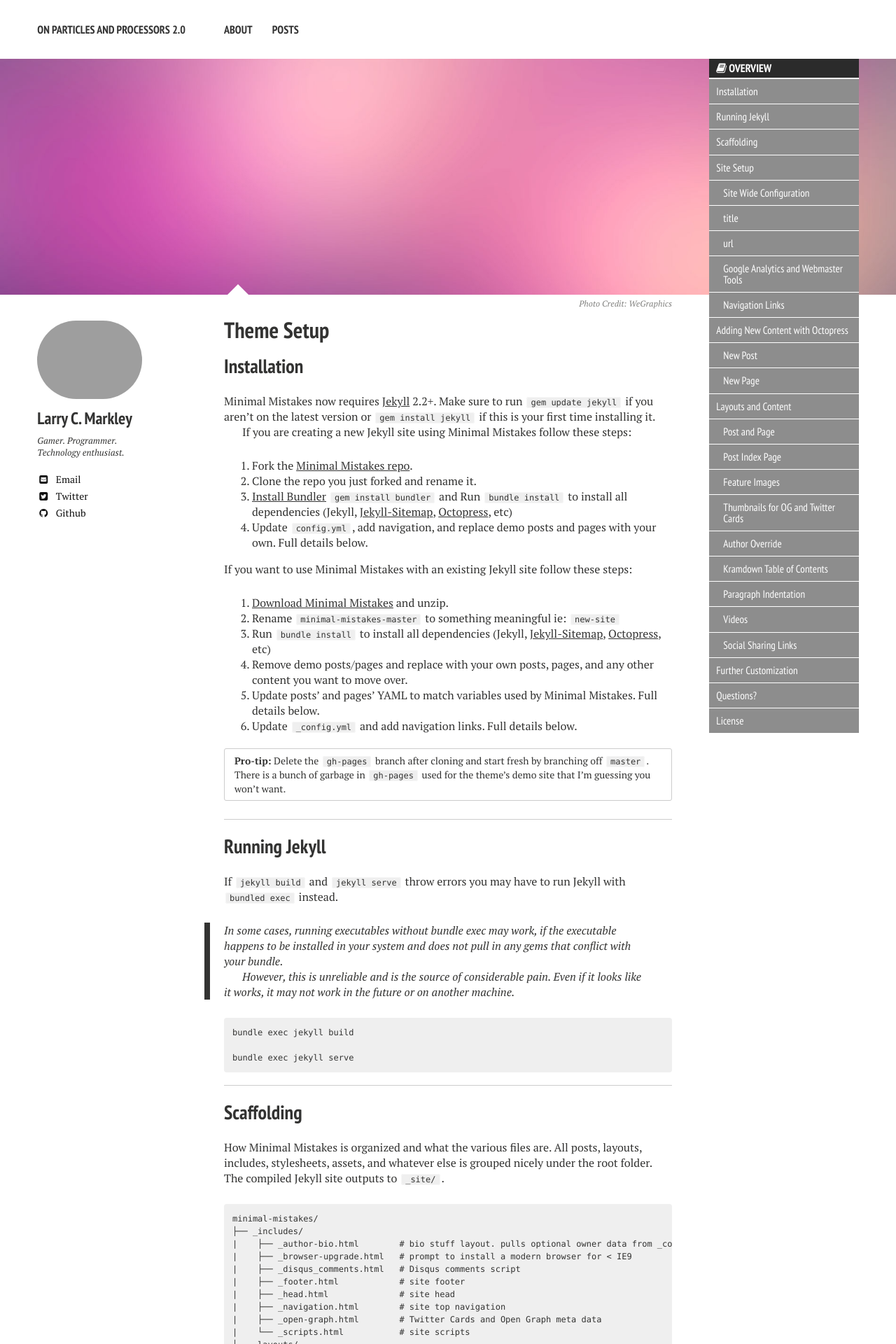
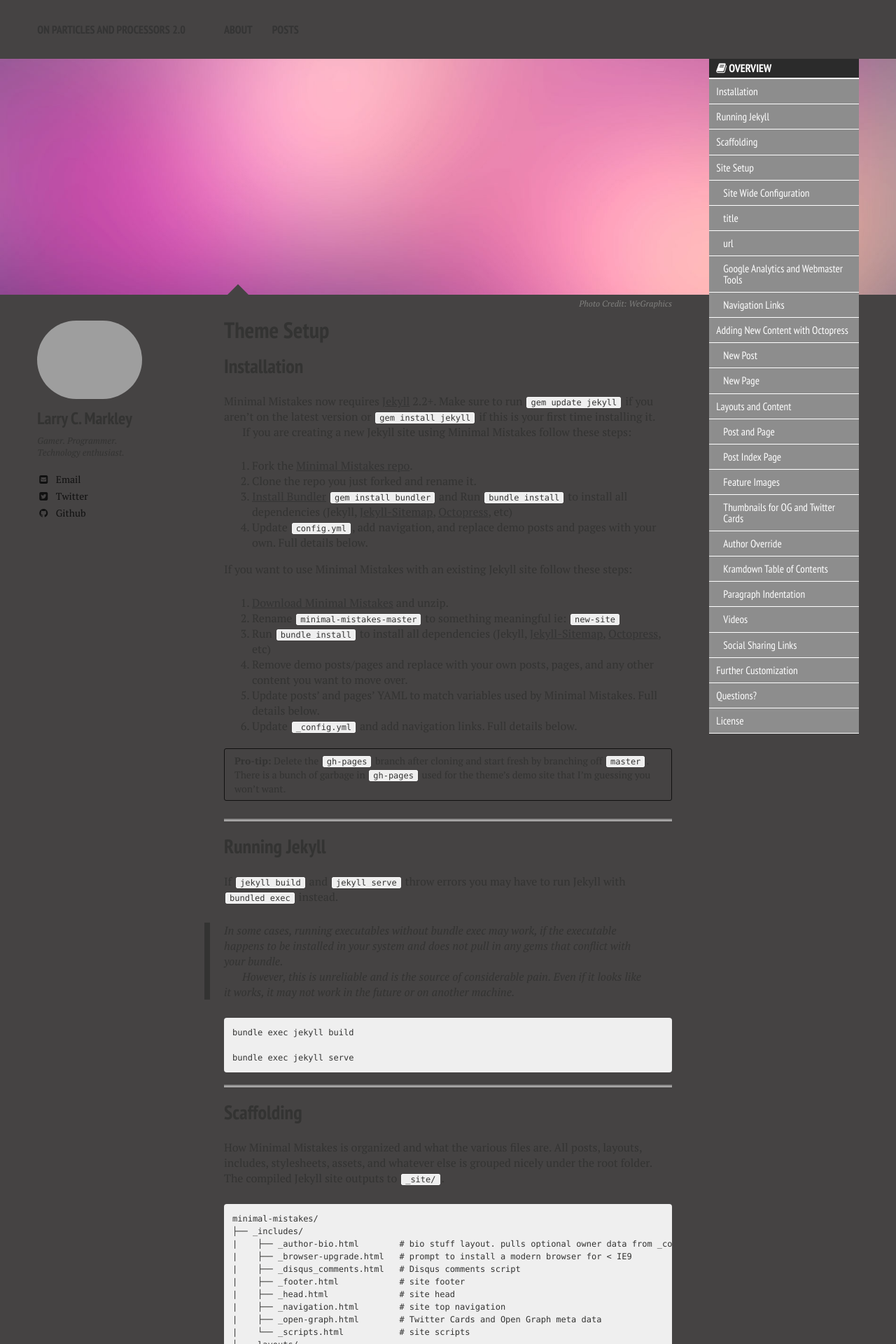
Before and after one commit to lmarkley/lmarkley.github.io, a Jekyll site: the page built from theme-setup/index.md, in a window 1280 px wide. Shown: the top 1920 px of the page at 70% size. Built offline with Jekyll 4.4.1, drawn with Linux system fonts in a browser that asks for light colours; nearby versions of some CDN libraries.

```diff
--- a/_sass/variables.scss
+++ b/_sass/variables.scss
@@ -18,7 +18,7 @@
    Colors
    ========================================================================== */
 
-$bodycolor      : #fff;
+$bodycolor      : #454343;
 $body-color     : $bodycolor;
 $textcolor      : #333332;
 $text-color     : $textcolor;
```
